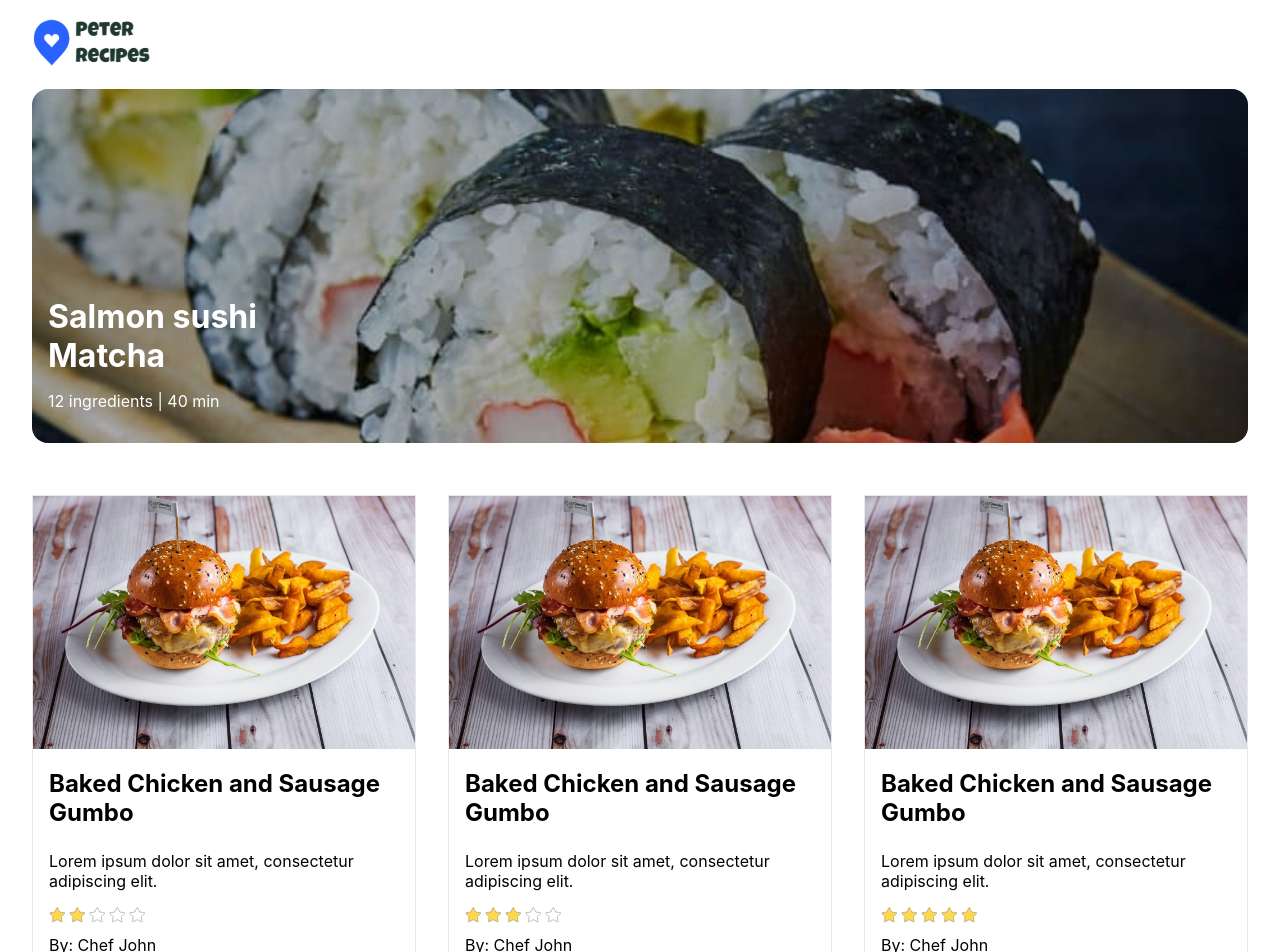
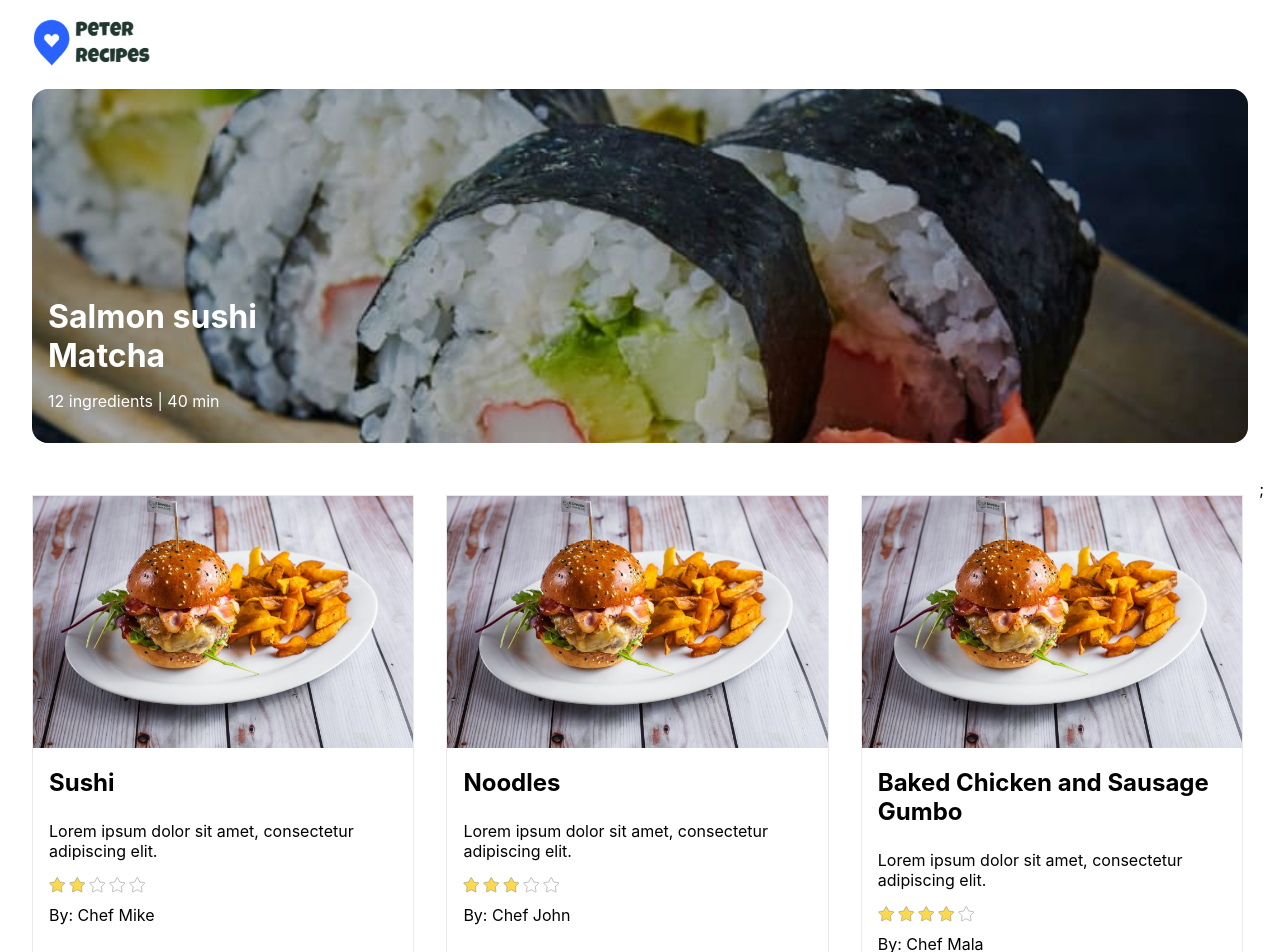
Before and after one commit to PeterMada/peter-recipes-vercel, a Next.js app: page / in a window 1280 px wide. Shown: the top 952 px of the page. Built offline with nearby package versions, Linux system fonts and the light colour scheme.

Commit message:
Recipe detail routing

```diff
--- a/pages/index.js
+++ b/pages/index.js
@@ -8,7 +8,7 @@ export default function Home() {
   return (
     <div className={styles.container}>
       <Head>
-        <title>Create Next App</title>
+        <title>Peter Recipes</title>
         <link rel='icon' href='/favicon.ico' />
       </Head>
 
--- a/src/components/card/Card.js
+++ b/src/components/card/Card.js
@@ -2,8 +2,6 @@ import React from 'react';
 import Image from 'next/image';
 import sushi from '../../assets/images/sushi.jpg';
 import styles from './Card.module.css';
-
-// import './style.scss';
 
 export const Card = () => {
   return (
--- a/src/components/recipe/RecipeSmall.js
+++ b/src/components/recipe/RecipeSmall.js
@@ -5,7 +5,7 @@ import Link from 'next/link';
 import burger from '../../assets/images/burger.jpg';
 import styles from './RecipeSmall.module.css';
 
-export const RecipeSmall = ({ rating, outOf }) => {
+export const RecipeSmall = ({ recipe }) => {
   return (
     <div className={styles.recipeSmall}>
       <div className={styles.imgWrap}>
@@ -13,14 +13,12 @@ export const RecipeSmall = ({ rating, outOf }) => {
       </div>
       <div className={styles.text}>
         <h2 className={styles.textHeading}>
-          <Link href='/'>Baked Chicken and Sausage Gumbo</Link>
+          <Link href={recipe.linkToDetail}>{recipe.recipeTitle}</Link>
         </h2>
-        <p className={styles.textParagraph}>
-          Lorem ipsum dolor sit amet, consectetur adipiscing elit.
-        </p>
-        <Rating rating={rating} outOf={outOf} />
+        <p className={styles.textParagraph}>{recipe.recipeSmallText}</p>
+        <Rating rating={recipe.rating} outOf={recipe.outOf} />
         <p className={styles.textAuthor}>
-          By: <Link href='/'>Chef John</Link>
+          By: <Link href='/'>{recipe.recipeAuthor}</Link>
         </p>
       </div>
     </div>
--- a/src/layouts/main/Main.js
+++ b/src/layouts/main/Main.js
@@ -4,6 +4,36 @@ import { RecipeSmall } from '../../components/recipe/RecipeSmall';
 import styles from './Main.module.css';
 
 export const Main = () => {
+  const recipes = [
+    {
+      rating: 2,
+      outOf: 5,
+      linkToDetail: 'recipe/sushi',
+      recipeTitle: 'Sushi',
+      recipeSmallText:
+        'Lorem ipsum dolor sit amet, consectetur adipiscing elit.',
+      recipeAuthor: 'Chef Mike',
+    },
+    {
+      rating: 3,
+      outOf: 5,
+      linkToDetail: 'recipe/noodles',
+      recipeTitle: 'Noodles',
+      recipeSmallText:
+        'Lorem ipsum dolor sit amet, consectetur adipiscing elit.',
+      recipeAuthor: 'Chef John',
+    },
+    {
+      rating: 4,
+      outOf: 5,
+      linkToDetail: 'recipe/baked-chicken',
+      recipeTitle: 'Baked Chicken and Sausage Gumbo',
+      recipeSmallText:
+        'Lorem ipsum dolor sit amet, consectetur adipiscing elit.',
+      recipeAuthor: 'Chef Mala',
+    },
+  ];
+
   return (
     <>
       <Header />
@@ -30,9 +60,10 @@ export const Main = () => {
         </svg>
 
         <div className={styles.recipesWrap}>
-          <RecipeSmall rating={2} outOf={5} />
-          <RecipeSmall rating={3} outOf={5} />
-          <RecipeSmall rating={5} outOf={5} />
+          {recipes.map((recipe) => (
+            <RecipeSmall recipe={recipe} />
+          ))}
+          ;
         </div>
       </div>
     </>
```
Also changed, not shown: pages/recipe/[slug].js (added, +9 -0 lines).
